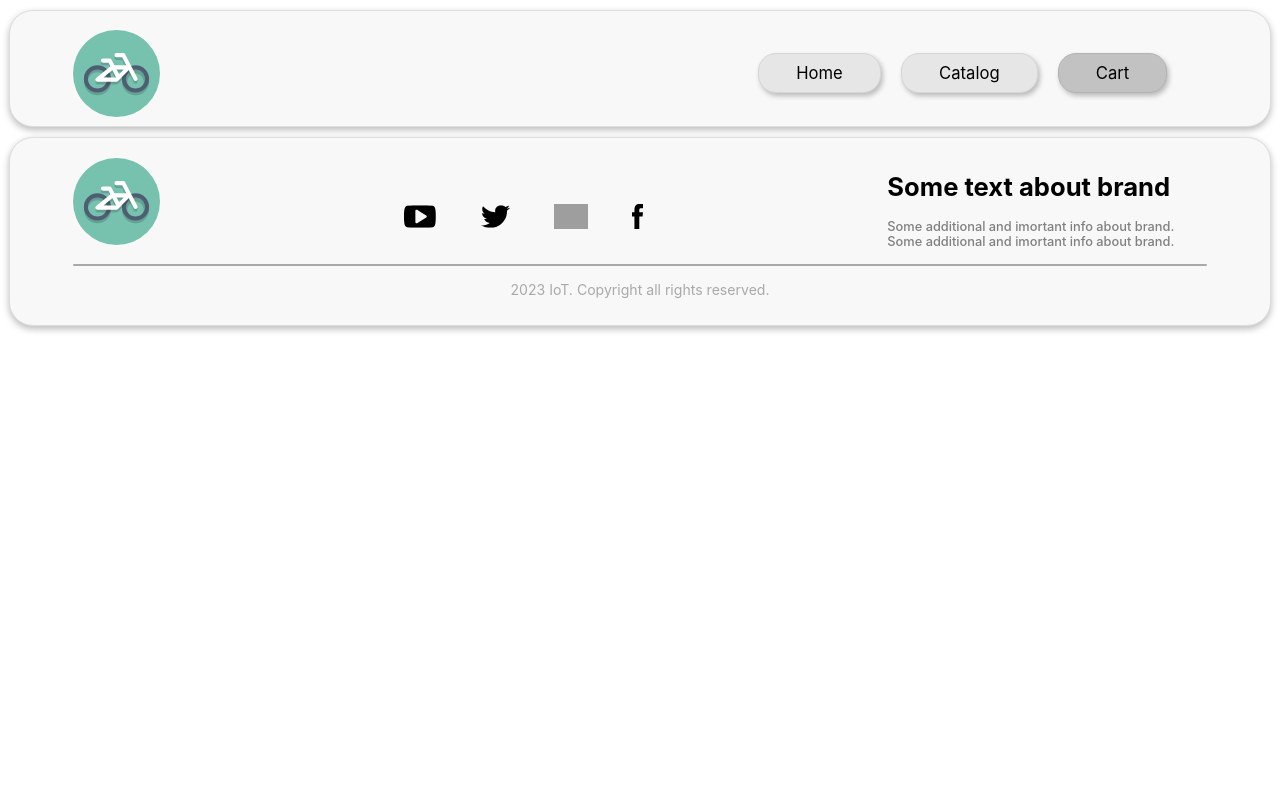
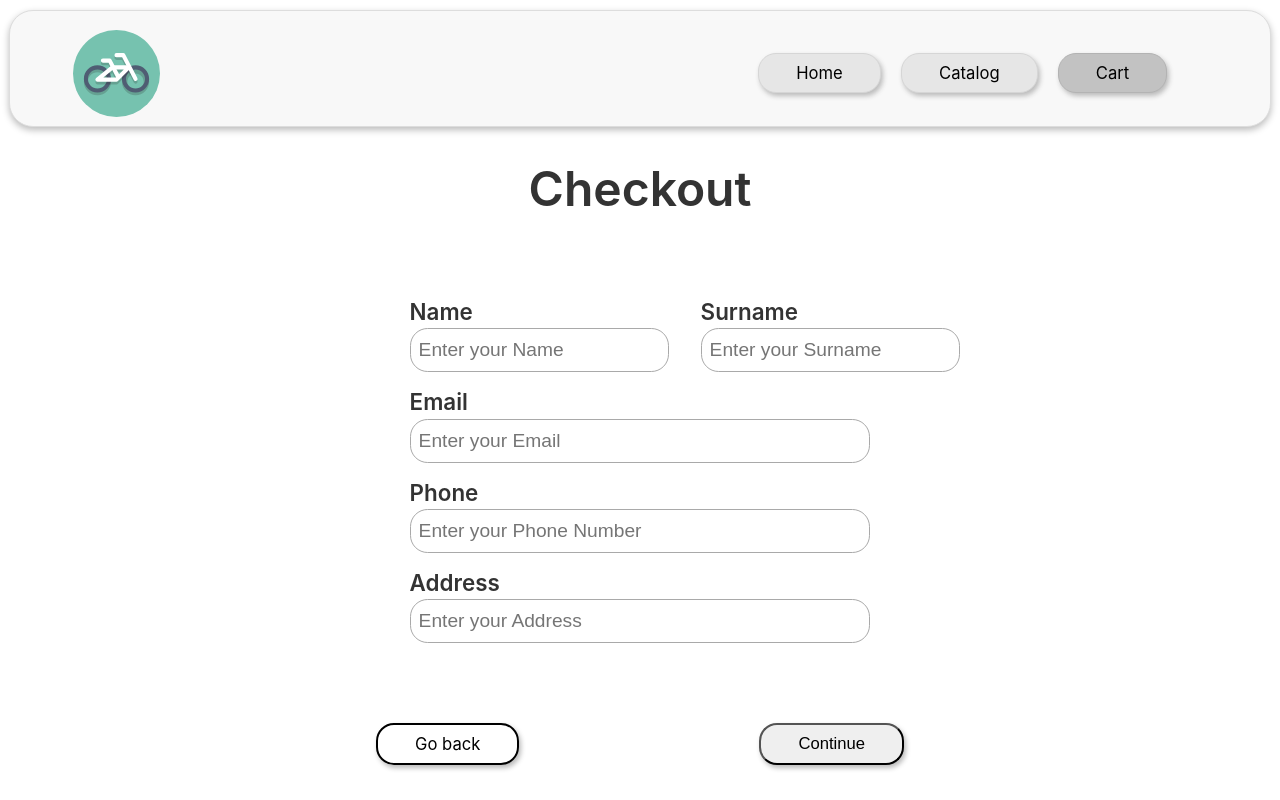
Before and after one commit to Dubyk-Yura/Web_programming, a React (Create React App) app in the folder client/: page /Cart/Checkout in a window 1280 px wide. Shown: the top 800 px of the page. Built offline with nearby package versions, Linux system fonts and the light colour scheme; grey boxes are pictures that could not be loaded.

Commit message:
add eleventh lab and save cart object to localstorage

```diff
--- a/client/package.json
+++ b/client/package.json
@@ -8,6 +8,7 @@
     "@testing-library/react": "^13.0.0",
     "@testing-library/user-event": "^13.2.1",
     "axios": "^1.6.0",
+    "formik": "^2.4.5",
     "react": "^18.2.0",
     "react-dom": "^18.2.0",
     "react-redux": "^8.1.3",
@@ -15,7 +16,8 @@
     "react-scripts": "5.0.1",
     "redux": "^4.2.1",
     "styled-components": "^6.1.0",
-    "web-vitals": "^2.1.0"
+    "web-vitals": "^2.1.0",
+    "yup": "^1.3.3"
   },
   "scripts": {
     "start": "react-scripts start",
--- a/client/src/App.js
+++ b/client/src/App.js
@@ -6,6 +6,8 @@ import Header from "./components/Header/Header";
 import Catalog from "./Pages/Catalog/Catalog";
 import BikeViewMore from "./Pages/Item/Item";
 import Cart from "./Pages/Cart/Cart";
+import Success from "./Pages/Success/Success";
+import Checkout from "./Pages/Checkout/Checkout";
 
 function App() {
   return (
@@ -16,6 +18,8 @@ function App() {
         <Route path="/Catalog" element={<Catalog />} />
         <Route path="/Catalog/:id" element={<BikeViewMore />} />
         <Route path="/Cart" element={<Cart />} />
+        <Route path="/Cart/Checkout" element={<Checkout />} />
+        <Route path="/Cart/Success" element={<Success />} />
       </Routes>
       <Footer />
     </div>
--- a/client/src/Pages/Cart/Cart.js
+++ b/client/src/Pages/Cart/Cart.js
@@ -22,7 +22,14 @@ const Cart = () => {
     });
     setTotalPrice(sum);
   }, [bikeList]);
+
   const dispatch = useDispatch();
+
+  useEffect(() => {
+    localStorage.setItem("cart", JSON.stringify({ bikeList: bikeList }), [
+      bikeList,
+    ]);
+  });
 
   const handleIncrement = (name) => {
     dispatch(incrementCount(name));
@@ -31,13 +38,14 @@ const Cart = () => {
   const handleDecrement = (name) => {
     dispatch(decrementCount(name));
   };
-  console.log(bikeList);
+
   const filteredBikeList = bikeList.filter((bike) => bike.count > 0);
 
   return (
     <Inner style={{ display: "block" }}>
       <div>
-        {filteredBikeList.map((bike, index) => (
+        {filteredBikeList.length > 0 ? (
+          filteredBikeList.map((bike, index) => (
             <NavLink
               exact="true"
               to={`/Catalog/${bike.id}`}
@@ -53,15 +61,31 @@ const Cart = () => {
                   <CartItemImage src={bike.img} />
                   <h3>{bike.name}</h3>
                   <CartItemCount>
-                  <button onClick={() => handleDecrement(bike.name)}>-</button>
+                    <button onClick={() => handleDecrement(bike.name)}>
+                      -
+                    </button>
                     <p>{bike.count}</p>
-                  <button onClick={() => handleIncrement(bike.name)}>+</button>
+                    <button onClick={() => handleIncrement(bike.name)}>
+                      +
+                    </button>
                   </CartItemCount>
-                <h4>{bike.price}$</h4>
+                  <h4>{Math.round(bike.price)*bike.count}$</h4>
                 </CartItem>
               </Wrapper>
             </NavLink>
-        ))}
+          ))
+        ) : (
+          <div
+            style={{
+              textAlign: "center",
+              marginBottom: "80px",
+              marginTop: "80px",
+              fontSize: "40px",
+            }}
+          >
+            Cart page is empty. Please add element in catalog to see them.
+          </div>
+        )}
       </div>
       {totalPrice > 0 && (
         <p style={{ fontSize: "2.2vw", marginLeft: "1vw" }}>
@@ -70,7 +94,7 @@ const Cart = () => {
       )}
       <ButtonList>
         <NavLink to="/Catalog">Back to Catalog</NavLink>
-        {totalPrice > 0 && <button>Continue</button>}
+        {totalPrice > 0 && <NavLink to="/Cart/Checkout">Continue</NavLink>}
       </ButtonList>
     </Inner>
   );
--- /dev/null
+++ b/client/src/Pages/Checkout/Checkout.js
@@ -0,0 +1,84 @@
+import React from "react";
+import { NavLink, useNavigate } from "react-router-dom";
+import { Formik, Form } from "formik";
+import {
+  ButtonsStyled,
+  CheckoutContainer,
+  CheckoutTitle,
+  Inputs,
+  NameSurname,
+} from "./Checkout.styled";
+import Input from "./Input";
+import { checkoutSchema } from "../../regex";
+
+const Checkout = () => {
+  const navigation = useNavigate();
+
+  const Submit = async (values,actions) => {
+    actions.resetForm();
+    navigation("/Cart/Success");
+  };
+
+  return (
+    <CheckoutContainer>
+      <CheckoutTitle>Checkout</CheckoutTitle>
+      <Formik
+        initialValues={{
+          Name: "",
+          Surname: "",
+          email: "",
+          phone: "",
+          address: "",
+        }}
+        validationSchema={checkoutSchema}
+        onSubmit={Submit}
+      >
+        {({ isSubmitting }) => (
+          <Form>
+            <Inputs>
+              <NameSurname>
+                <Input
+                  label="Name"
+                  name="Name"
+                  type="text"
+                  placeholder="Enter your Name"
+                />
+                <Input
+                  label="Surname"
+                  name="Surname"
+                  type="text"
+                  placeholder="Enter your Surname"
+                />
+              </NameSurname>
+              <Input
+                label="Email"
+                name="email"
+                type="email"
+                placeholder="Enter your Email"
+              />
+              <Input
+                label="Phone"
+                name="phone"
+                type="text"
+                placeholder="Enter your Phone Number"
+              />
+              <Input
+                label="Address"
+                name="address"
+                type="text"
+                placeholder="Enter your Address"
+              />
+            </Inputs>
+            <ButtonsStyled>
+              <NavLink to="/Cart">Go back</NavLink>
+              <button disabled={isSubmitting} htmlType="submit">
+                Continue
+              </button>
+            </ButtonsStyled>
+          </Form>
+        )}
+      </Formik>
+    </CheckoutContainer>
+  );
+};
+export default Checkout;
--- /dev/null
+++ b/client/src/Pages/Checkout/Checkout.styled.js
@@ -0,0 +1,66 @@
+import styled from "styled-components";
+
+export const CheckoutContainer = styled.div`
+  display: flex;
+  flex-direction: column;
+  align-items: center;
+  gap: 5rem;
+  margin: 2rem auto;
+  width: 60%;
+  min-height: 87vh;
+  Form {
+    width: 100%;
+    display: flex;
+    flex-direction: column;
+    align-items: center;
+    gap: 5rem;
+  }
+`;
+
+export const NameSurname = styled.div`
+  display: flex;
+  gap: 2rem;
+  width: 100%;
+`;
+
+export const CheckoutTitle = styled.div`
+  font-size: 3rem;
+  font-weight: 600;
+  color: #333333;
+`;
+
+export const Inputs = styled.div`
+  display: flex;
+  flex-direction: column;
+  width: 60%;
+  align-items: center;
+  gap: 1rem;
+`;
+
+export const ButtonsStyled = styled.div`
+  display: flex;
+  flex-direction: row;
+  justify-content: space-around;
+  flex-wrap: wrap;
+  width: 100%;
+  margin-bottom: 100px;
+  a {
+    border: 2px solid black;
+  }
+  a,
+  button {
+    text-decoration: none;
+    color: black;
+    border-radius: 18px;
+    box-shadow: 2px 3px 5px #bbbbbb;
+    padding: 0.7vw 2.9vw;
+    font-size: 1.3vw;
+    transition: background-color 0.35s ease, border-color 0.35s ease;
+  }
+
+  a:hover,
+  button:hover {
+    background-color: #c2c2c2;
+    cursor: pointer;
+  }
+`;
--- /dev/null
+++ b/client/src/Pages/Checkout/Input.js
@@ -0,0 +1,16 @@
+import React from "react";
+import { useField } from "formik";
+import {StyledInput} from "./Input.styled";
+
+const Input = ( { label, ...props } ) => {
+    const [field, meta] = useField(props);
+    return(
+        <StyledInput>
+            <label>{label}</label>
+            <input {...field} {...props} className={meta.touched && meta.error ? "input-error" : ""} />
+            {meta.touched && meta.error && <div className="error">{meta.error}</div>}
+        </StyledInput>
+    );
+}
+
+export default Input;
--- /dev/null
+++ b/client/src/Pages/Checkout/Input.styled.js
@@ -0,0 +1,32 @@
+import styled from "styled-components";
+
+export const StyledInput = styled.div `
+  display: flex;
+  flex-direction: column;
+  gap: 0.2rem;
+  width: 100%;
+
+  label {
+    font-size: 1.4rem;
+    font-weight:600;
+    color: #333333;
+  }
+
+  input {
+    height: 2.5rem;
+    font-size: 1.2rem;
+    border: 0.1rem darkgray solid;
+    border-radius: 1.1rem;
+    padding-left: 0.5rem;
+  }
+
+  .input-error {
+    border: 0.1rem red solid;
+    border-radius: 0.6rem;
+  }
+
+  .error {
+    font-size: 1rem;
+    color: red;
+  }
+`
--- /dev/null
+++ b/client/src/Pages/Success/Success.js
@@ -0,0 +1,25 @@
+import React from "react";
+import { useDispatch } from "react-redux";
+import { useEffect } from "react";
+import successIcon from "./result.svg";
+import { SuccessBox } from "./Success.styled";
+import { NavLink } from "react-router-dom";
+
+const Success = () => {
+  const dispatch = useDispatch();
+
+  useEffect(() => {
+    dispatch({ type: "CLEAR_CART" });
+  }, [dispatch]);
+
+  return (
+    <SuccessBox>
+      <img alt={"success logo"} src={successIcon} />
+      <h2>Success</h2>
+      <h3>Your order was sent to processing!</h3>
+      <h3>Check your email box for further information.</h3>
+      <NavLink to="/Catalog">Back to Catalog</NavLink>
+    </SuccessBox>
+  );
+};
+export default Success;
--- /dev/null
+++ b/client/src/Pages/Success/Success.styled.js
@@ -0,0 +1,33 @@
+import styled from "styled-components";
+
+export const SuccessBox = styled.div`
+  margin-top: 150px;
+  display: flex;
+  align-content: center;
+  flex-direction: column;
+  flex-wrap: wrap;
+  text-align: center;
+  h2 {
+    font-size: 40px;
+  }
+  margin-bottom: 200px;
+
+
+  a {
+    text-decoration: none;
+    color: black;
+    border-radius: 18px;
+    box-shadow: 2px 3px 5px #bbbbbb;
+    padding: 0.7vw 2.9vw;
+    background-color: #e6e6e6;
+    border: 1px solid #d6d6d6;
+    font-size: 1.3vw;
+    transition: background-color 0.35s ease, border-color 0.35s ease;
+  }
+
+  a:hover{
+    background-color: #c2c2c2;
+    border-color: #b3b3b3;
+    cursor: pointer;
+  }
+`;
--- /dev/null
+++ b/client/src/regex.js
@@ -0,0 +1,30 @@
+import * as yup from "yup";
+
+const phoneRegex = /^[+]?[(]?[0-9]{3}[)]?[-\s.]?[0-9]{3}[-\s.]?[0-9]{4,6}$/im;
+const NameRegex = /^[a-zA-Z]+$/;
+const SurnameRegex = /^[a-zA-Z]+$/;
+const EmailRegex = /^[\w-\.]+@([\w-]+\.)+[\w-]{2,4}$/;
+
+export const checkoutSchema = yup.object().shape({
+  Name: yup
+    .string()
+    .matches(NameRegex, {
+      message: "Name shouldn't contain any special characters!",
+    })
+    .required("Field is required!"),
+  Surname: yup
+    .string()
+    .matches(SurnameRegex, {
+      message: "Surname shouldn't contain any special characters!",
+    })
+    .required("Field is required!"),
+  email: yup
+    .string()
+    .matches(EmailRegex,"Please, enter a valid email!")
+    .required("Field is required!"),
+  phone: yup
+    .string()
+    .matches(phoneRegex, { message: "Please, enter a valid phone number!" })
+    .required("Field is required!"),
+  address: yup.string().required("Field is required!"),
+});
```
Also changed, not shown: client/src/Pages/Cart/reducers.js (+20 -4 lines), client/src/Pages/Success/result.svg (added), 1 other file (tests, documents, lock files or other folders). Lines whose indentation alone changed are shown as unchanged.
